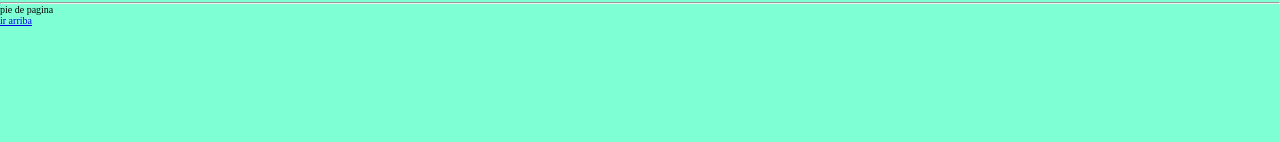
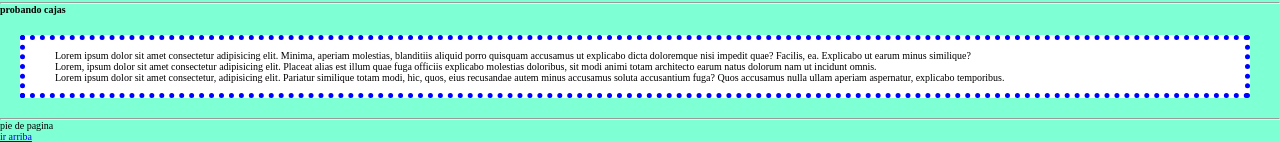
Before and after one commit to MauriDev89/programacioninicial, a plain HTML site: page index.html in a window 1280 px wide. Shown: the part 1018-1160 px from the top of the page. Before the commit the page ends 1044 px from the top, so only its background shows below. Drawn offline with Linux system fonts and the light colour scheme; a web font is replaced by a local one.

Commit message:
agregue una caja lol

```diff
--- a/estilos.css
+++ b/estilos.css
@@ -44,3 +44,21 @@ body {
 color: rgb(61, 114, 8);
 float: right;
 }
+.box_model{
+background-color: rgb(255, 255, 255);
+border: 5px dotted blue;
+
+    padding-top: 10px;
+    padding-right: 30px;
+    padding-bottom: 10px;
+    padding-left: 30px;
+
+    margin-top: 20px;
+    margin-right: 30px;
+    margin-bottom: 20px;
+    margin-left: 20px;
+
+    width: auto;
+    height: auto;
+
+}
--- a/index.html
+++ b/index.html
@@ -67,7 +67,21 @@
         </ul>
     </section>
     <hr>
+    <h4>probando cajas</h4>
+    <div class="box_model">
+        <p>Lorem ipsum dolor sit amet consectetur adipisicing elit. Minima, aperiam molestias, blanditiis aliquid porro
+            quisquam accusamus ut explicabo dicta doloremque nisi impedit quae? Facilis, ea. Explicabo ut earum minus
+            similique?</p>
+        <p>Lorem, ipsum dolor sit amet consectetur adipisicing elit. Placeat alias est illum quae fuga officiis
+            explicabo molestias doloribus, sit modi animi totam architecto earum natus dolorum nam ut incidunt omnis.
+        </p>
+        <p>Lorem ipsum dolor sit amet consectetur, adipisicing elit. Pariatur similique totam modi, hic, quos, eius
+            recusandae autem minus accusamus soluta accusantium fuga? Quos accusamus nulla ullam aperiam aspernatur,
+            explicabo temporibus.</p>
+    </div>
+    <hr>
     <footer id="pie">
+
         <div>pie de pagina</div>
         <div><a href="#arriba">ir arriba</a></div>
     </footer>
```
